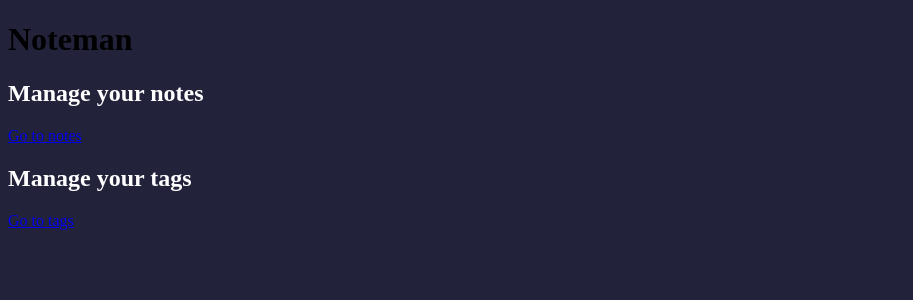
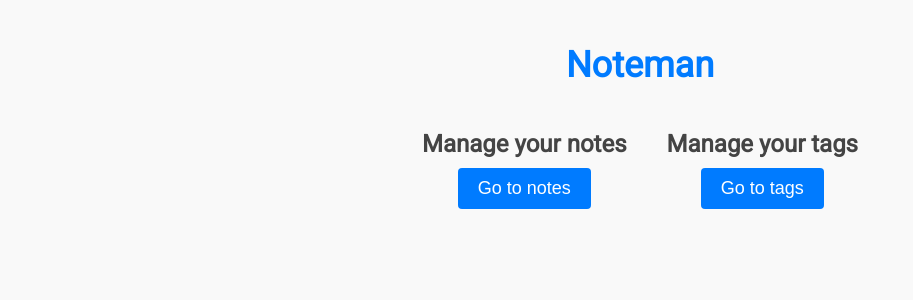
Before and after one commit to cbb4bbc5/thesis-app, a Django app: template noteman/templates/common/index.html in a window 1280 px wide. Shown: the top 300 px of the page, without its empty margins (0-913 px from the left). Run offline with Django 5.2, Linux system fonts and the light colour scheme; the template is opened without the code that fills it, so the values that code supplies are empty.

Commit message:
add styles for index html

```diff
--- /dev/null
+++ b/noteman/apps/dashboard/static/index/index.css
@@ -0,0 +1,53 @@
+body {
+    font-family: 'Roboto', sans-serif;
+    background-color: #f9f9f9;
+    margin: 0;
+    padding: 20px;
+    color: #333;
+}
+
+.main_header {
+    text-align: center;
+    margin-bottom: 20px;
+}
+
+.main_header__header {
+    font-size: 36px;
+    color: #007BFF;
+}
+
+.content {
+    display: flex;
+    justify-content: center;
+    align-items: center;
+    flex-wrap: wrap;
+}
+
+.action {
+    margin: 0 20px;
+    text-align: center;
+}
+
+.action__header {
+    margin-bottom: 10px;
+    font-size: 24px;
+    color: #444;
+}
+
+.action__link {
+    text-decoration: none;
+}
+
+.action__link button {
+    padding: 10px 20px;
+    font-size: 18px;
+    background-color: #007BFF;
+    color: #fff;
+    border: none;
+    border-radius: 4px;
+    cursor: pointer;
+}
+
+.action__link button:hover {
+    background-color: #0056b3;
+}
--- a/noteman/templates/common/index.html
+++ b/noteman/templates/common/index.html
@@ -1,21 +1,12 @@
+{% load static %}
 <!DOCTYPE html>
 <html lang="en">
   <head>
     <meta charset="utf-8">
     <meta http-equiv="X-UA-Compatible" content="IE=edge">
     <meta name="viewport" content="width=device-width, initial-scale=1">
-    <link
-      rel="stylesheet"
-      href="https://fonts.googleapis.com/css?family=Roboto"
-    />
-    <style>
-     h2 {
-	 color: white;
-     }
-     body {
-	 background-color: #22233b;
-     }
-    </style>
+    <link rel="stylesheet" href="https://fonts.googleapis.com/css?family=Roboto" />
+    <link href="{% static 'index/index.css' %}" rel="stylesheet">
     <title>Noteman</title>
     </head>
   <body>
@@ -25,11 +16,19 @@
     <div class="content">
     <div class="action">
 	<h2 class="action__header">Manage your notes</h2>
-	<a class="action__link" href="{%url 'dashboard:all_notes' %}">Go to notes</a>
+	<a class="action__link" href="{%url 'dashboard:all_notes' %}">
+	    <button>
+		Go to notes
+	    </button>
+	</a>
     </div>
     <div class="action">
 	<h2 class="action__header">Manage your tags</h2>
-	<a class="action__link" href="{%url 'dashboard:all_tags' %}">Go to tags</a>
+	<a class="action__link" href="{%url 'dashboard:all_tags' %}">
+	    <button>
+		Go to tags
+	    </button>
+	</a>
     </div>
     </div>
     </body>
```
